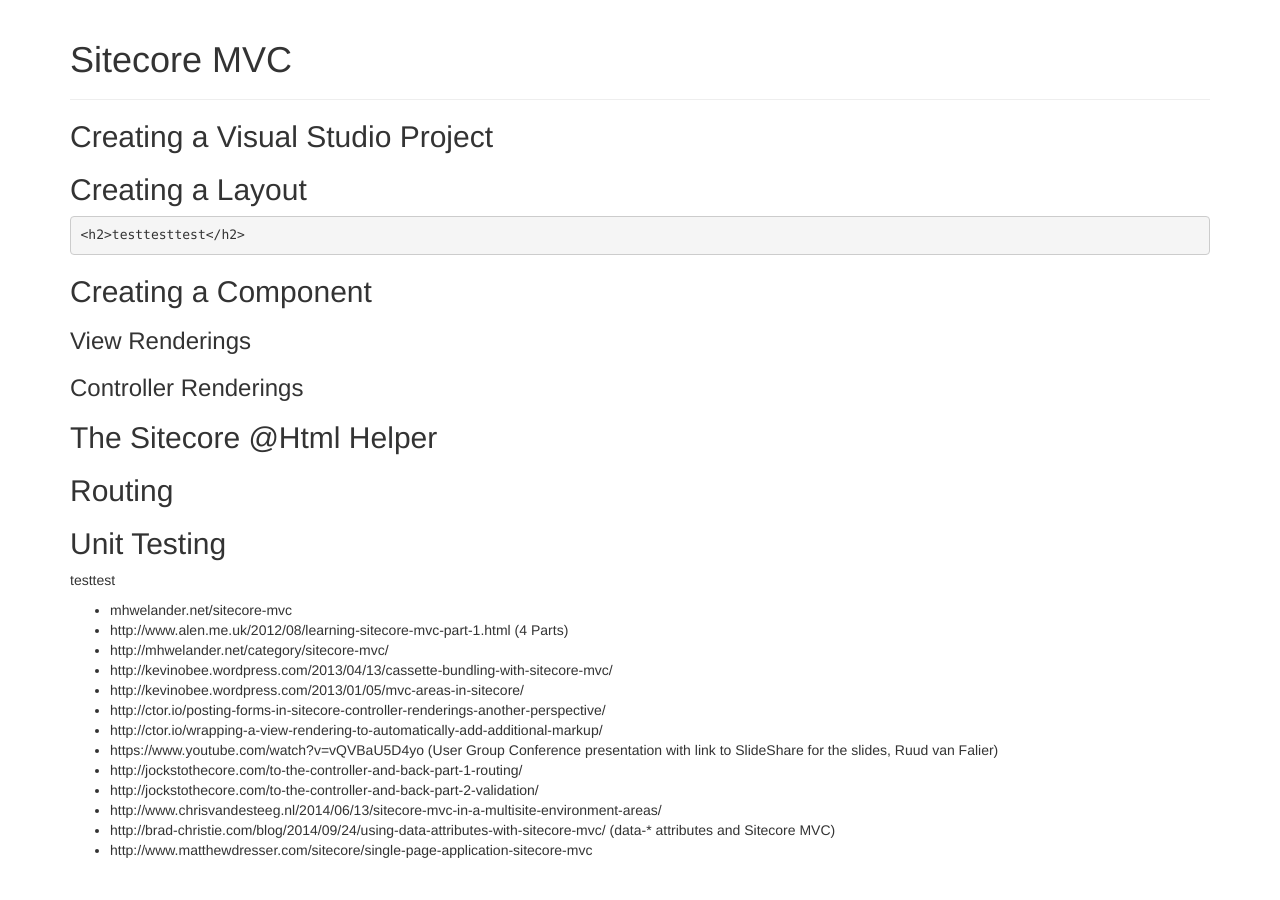
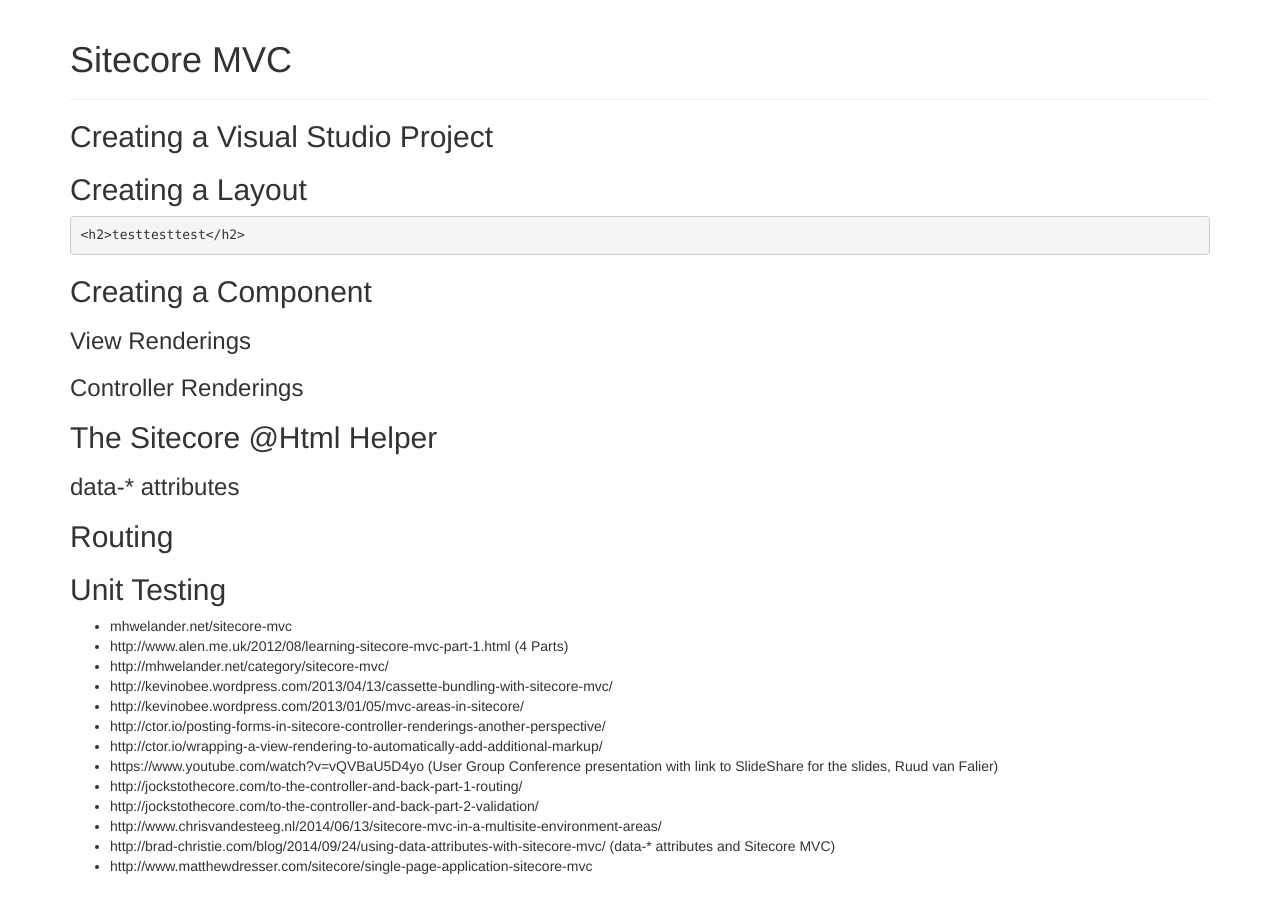
Before and after one commit to Sitecore-Community/docs, a Jekyll site: the page built from documentation/Sitecore MVC/index.md, in a window 1280 px wide. Built offline with Jekyll 4.4.1, drawn with Linux system fonts in a browser that asks for light colours; nearby versions of some CDN libraries.

Commit message:
azure index test

```diff
--- a/documentation/Sitecore MVC/index.md
+++ b/documentation/Sitecore MVC/index.md
@@ -17,10 +17,10 @@
 
 ## The Sitecore @Html Helper
 
+### data-* attributes
+
 ## Routing
 
 ## Unit Testing
 
-testtest
-
 {% include sitecore-mvc-blogs.md %}
```
Also changed, not shown: documentation/Sitecore Azure/index.md (added, +6 -0 lines).
